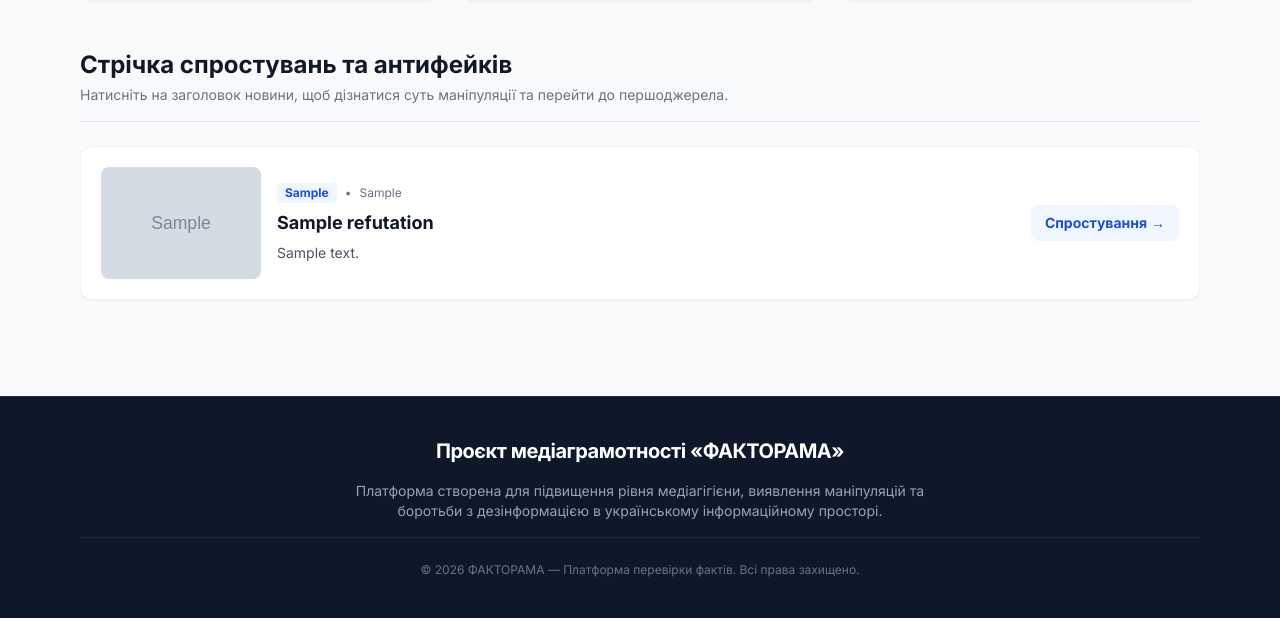
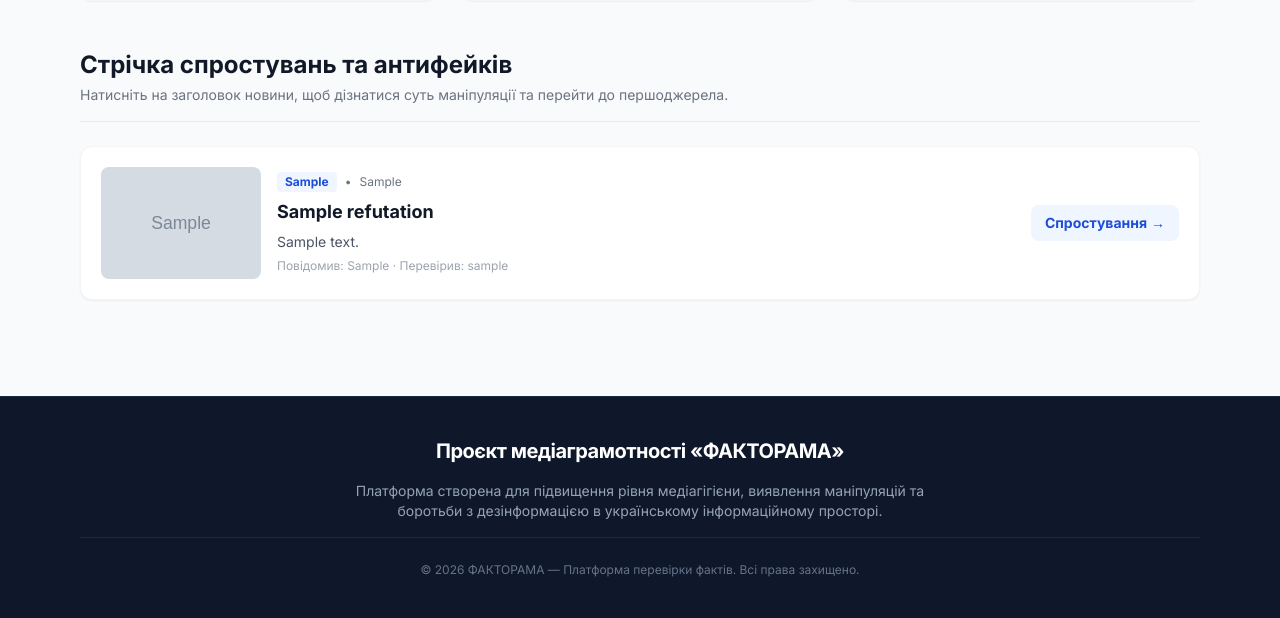
Before and after one commit to axvflxxlars/Organization-and-management-of-teamwork, a Django app: page / in a window 1280 px wide. Shown: the part 596-1214 px from the top of the page. Run offline with Django 5.2, Linux system fonts and the light colour scheme; tables that the repository leaves empty hold one stand-in row (values such as "Sample post"); grey boxes marked "Sample" are stand-in pictures; some libraries are stand-ins or nearby versions.

Commit message:
feat(pages): show reporter and reviewer of refutations

```diff
--- a/pages/static/pages/script.js
+++ b/pages/static/pages/script.js
@@ -96,6 +96,8 @@ function openArticleModal(id) {
   if (!article) return;
 
   document.getElementById('modal-title').innerText = article.title;
+  document.getElementById('modal-reporter').innerText = article.reporter;
+  document.getElementById('modal-reviewer').innerText = article.reviewer;
   document.getElementById('modal-category').innerText = article.category;
   document.getElementById('modal-source').innerText = `Джерело: ${article.source}`;
   document.getElementById('modal-image').src = article.image;
--- a/pages/templates/pages/home.html
+++ b/pages/templates/pages/home.html
@@ -73,6 +73,7 @@
               {{ refutation.title }}
             </h3>
             <p class="text-gray-600 text-xs sm:text-sm line-clamp-2">{{ refutation.summary }}</p>
+            <p class="text-gray-400 text-xs">Повідомив: {{ refutation.fake_report.reporter|default:"Анонімно" }} · Перевірив: {{ refutation.fake_report.reviewed_by.username|default:"—" }}</p>
           </div>
           <button onclick="openArticleModal({{ refutation.pk }})" class="bg-blue-50 hover:bg-blue-100 text-blue-700 px-3.5 py-2 rounded-lg text-xs sm:text-sm font-bold transition flex items-center space-x-1 flex-shrink-0 self-end sm:self-center">
             <span>Спростування</span>
@@ -138,6 +139,10 @@
       </div>
 
       <h2 id="modal-title" class="text-2xl font-extrabold text-gray-900 leading-tight"></h2>
+      <div class="flex flex-wrap gap-x-4 gap-y-1 text-xs text-gray-500">
+        <span>Повідомив: <span id="modal-reporter" class="font-semibold text-gray-700"></span></span>
+        <span>Перевірив: <span id="modal-reviewer" class="font-semibold text-gray-700"></span></span>
+      </div>
       <img id="modal-image" src="" alt="Новина" class="w-full h-60 object-cover rounded-xl shadow-inner">
 
       <div class="bg-red-50 border-l-4 border-red-500 p-4 rounded-r-lg space-y-1">
--- a/pages/views.py
+++ b/pages/views.py
@@ -4,7 +4,7 @@ from reports.models import FakeReport, Refutation
 
 
 def home(request):
-    refutations = Refutation.objects.select_related("fake_report").filter(
+    refutations = Refutation.objects.select_related("fake_report__reviewed_by").filter(
         fake_report__status=FakeReport.Status.APPROVED
     )
     modal_data = [
@@ -16,6 +16,8 @@ def home(request):
             "link": r.link,
             "image": r.image.url if r.image else "",
             "fakeText": r.fake_report.description,
+            "reporter": r.fake_report.reporter or "Анонімно",
+            "reviewer": r.fake_report.reviewed_by.username if r.fake_report.reviewed_by else "—",
             "text": r.text,
         }
         for r in refutations
```
